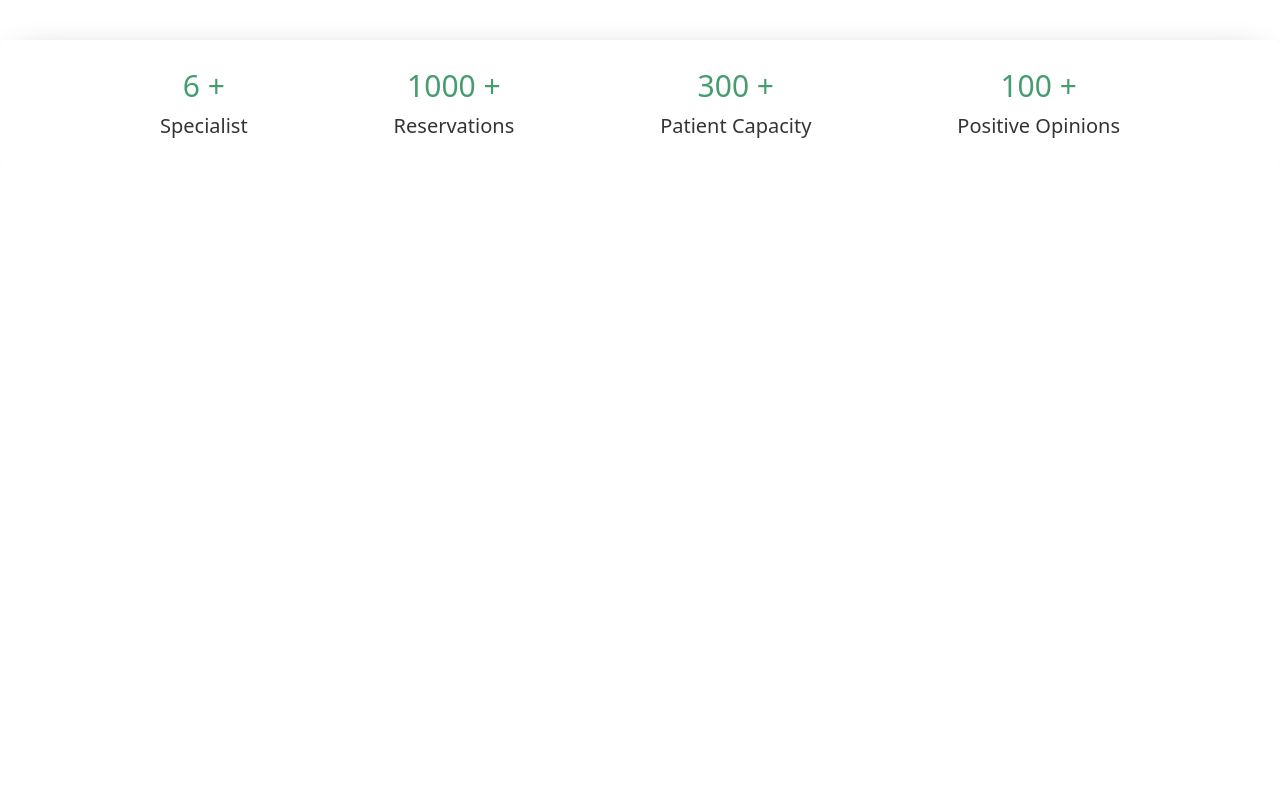
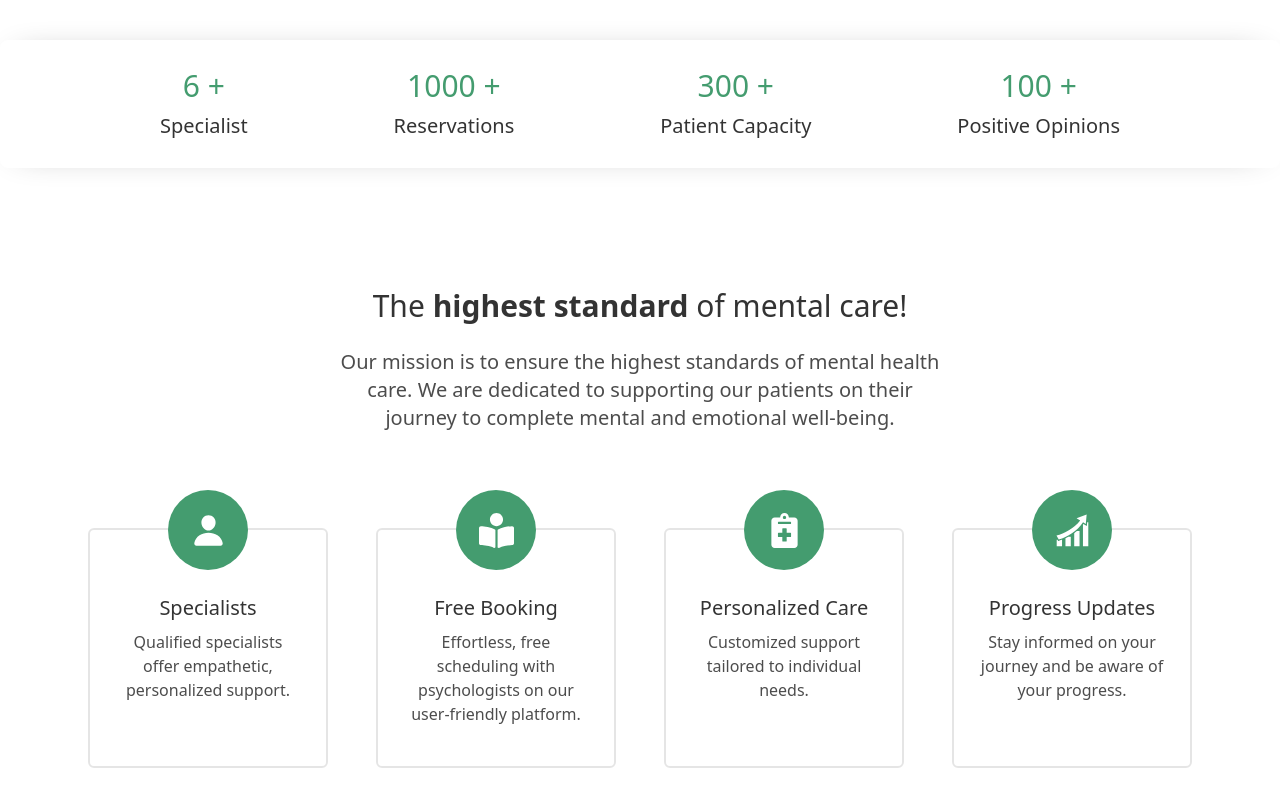
Before and after one commit to mateuszzientek/mental-health-booking-app, a React (Vite) app in the folder react/: page / in a window 1280 px wide. Shown: the part 720-1526 px from the top of the page. Before the commit the page ends 888 px from the top, so only its background shows below. Built offline with nearby package versions, Linux system fonts and the light colour scheme.

Commit message:
Headline Cards finished

```diff
--- /dev/null
+++ b/react/src/components/elements/CardHome.tsx
@@ -0,0 +1,21 @@
+import { ReactNode } from 'react';
+
+
+interface CardHomeProps {
+    header: string,
+    text: string
+    icon: ReactNode
+}
+
+export default function CardHome(props: CardHomeProps) {
+    return (
+        <div className="relative flex flex-col justify-start items-center w-[15rem] h-[15rem] border-2 border-black/10 rounded-md">
+            <div className="flex justify-center items-center absolute -top-10 w-[5rem] h-[5rem] bg-primary rounded-full">
+                {props.icon}
+            </div>
+
+            <p className="text-xl text-black/80 font-medium mt-16">{props.header}</p>
+            <p className="text-center w-[80%] text-black/70 mt-2">{props.text}</p>
+        </div>
+    );
+}
--- /dev/null
+++ b/react/src/components/sections/HeadlineCards.tsx
@@ -0,0 +1,26 @@
+import CardHome from "../elements/CardHome";
+import { IoPerson } from "react-icons/io5";
+import { FaNotesMedical, FaBookReader } from "react-icons/fa";
+import { GiProgression } from "react-icons/gi";
+
+
+export default function HeadlineCards() {
+    return (
+
+        <div className="flex flex-col justify-center items-center z-10 pt-40 pb-40">
+            <p className="text-3xl text-black/80">The <span className="font-bold">highest standard</span> of mental care!</p>
+            <p className="text-xl text-black/70 w-[38rem] text-center mt-6">Our mission is to ensure the highest standards of mental health care.
+                We are dedicated to supporting our patients on their journey to complete mental and emotional well-being.</p>
+
+            <div className="flex items-center space-x-12 mt-24">
+                <CardHome header="Specialists" text="Qualified specialists offer empathetic, personalized support." icon={<IoPerson color="white" size={35} />} />
+                <CardHome header="Free Booking" text="Effortless, free scheduling with psychologists on our user-friendly platform." icon={<FaBookReader color="white" size={35} />} />
+                <CardHome header="Personalized Care" text="Customized support tailored to individual needs." icon={<FaNotesMedical color="white" size={35} />} />
+                <CardHome header="Progress Updates" text="Stay informed on your journey and be aware of your progress." icon={<GiProgression color="white" size={35} />} />
+
+            </div>
+        </div>
+
+
+    );
+}
--- a/react/src/components/sections/MainHome.tsx
+++ b/react/src/components/sections/MainHome.tsx
@@ -6,7 +6,7 @@ import main_image from "../../assets/images/main_image.png"
 
 export default function MainHome() {
     return (
-        <div className="relative flex justify-between h-[43rem] max-w-[89rem] mx-auto  ">
+        <div className="relative flex justify-between h-[43rem] max-w-[89rem] mx-auto z-40">
             <div className="pt-20">
                 <div className=" bg-secondary items-center px-2 rounded-md inline-flex h-[2.5rem] mb-3">
                     <p className="text-primary font-medium">CERTIFICATED SPECIALISTS</p>
@@ -26,7 +26,7 @@ export default function MainHome() {
                 </button>
             </div>
 
-            <div className="absolute -bottom-10 rounded-lg left-1/2 transform -translate-x-1/2 w-full h-[8rem] shadow px-40 flex justify-between">
+            <div className="absolute -bottom-10 bg-white rounded-lg left-1/2 transform -translate-x-1/2 w-full h-[8rem] shadow px-40 flex justify-between">
                 <InfoHome text1="6 +" text2="Specialist" />
                 <InfoHome text1="1000 +" text2="Reservations" />
                 <InfoHome text1="300 +" text2="Patient Capacity" />
--- a/react/src/index.css
+++ b/react/src/index.css
@@ -7,6 +7,10 @@
     height: 100vh;
 }
 
+body {
+    overflow-x: hidden;
+}
+
 .shadow {
 
     -webkit-box-shadow: -1px 0px 35px -20px rgba(141, 141, 141, 1);
--- a/react/src/views/Home.tsx
+++ b/react/src/views/Home.tsx
@@ -1,11 +1,13 @@
 import Navbar from "../components/sections/Navbar";
 import MainHome from "../components/sections/MainHome";
+import HeadlineCards from "../components/sections/HeadlineCards";
 
 export default function Home() {
     return (
         <>
             <Navbar />
             <MainHome />
+            <HeadlineCards />
         </>
     );
 }
```
